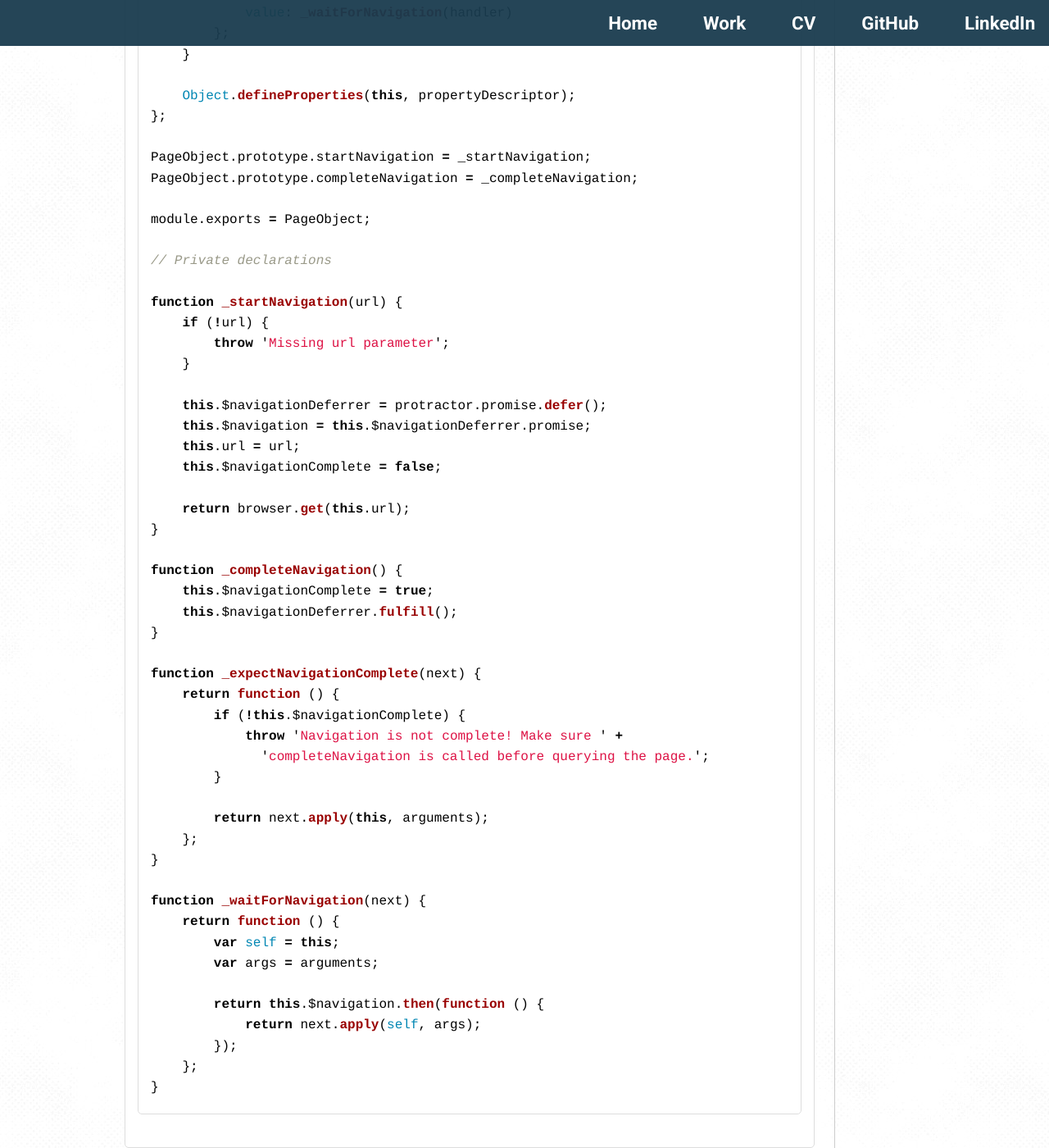
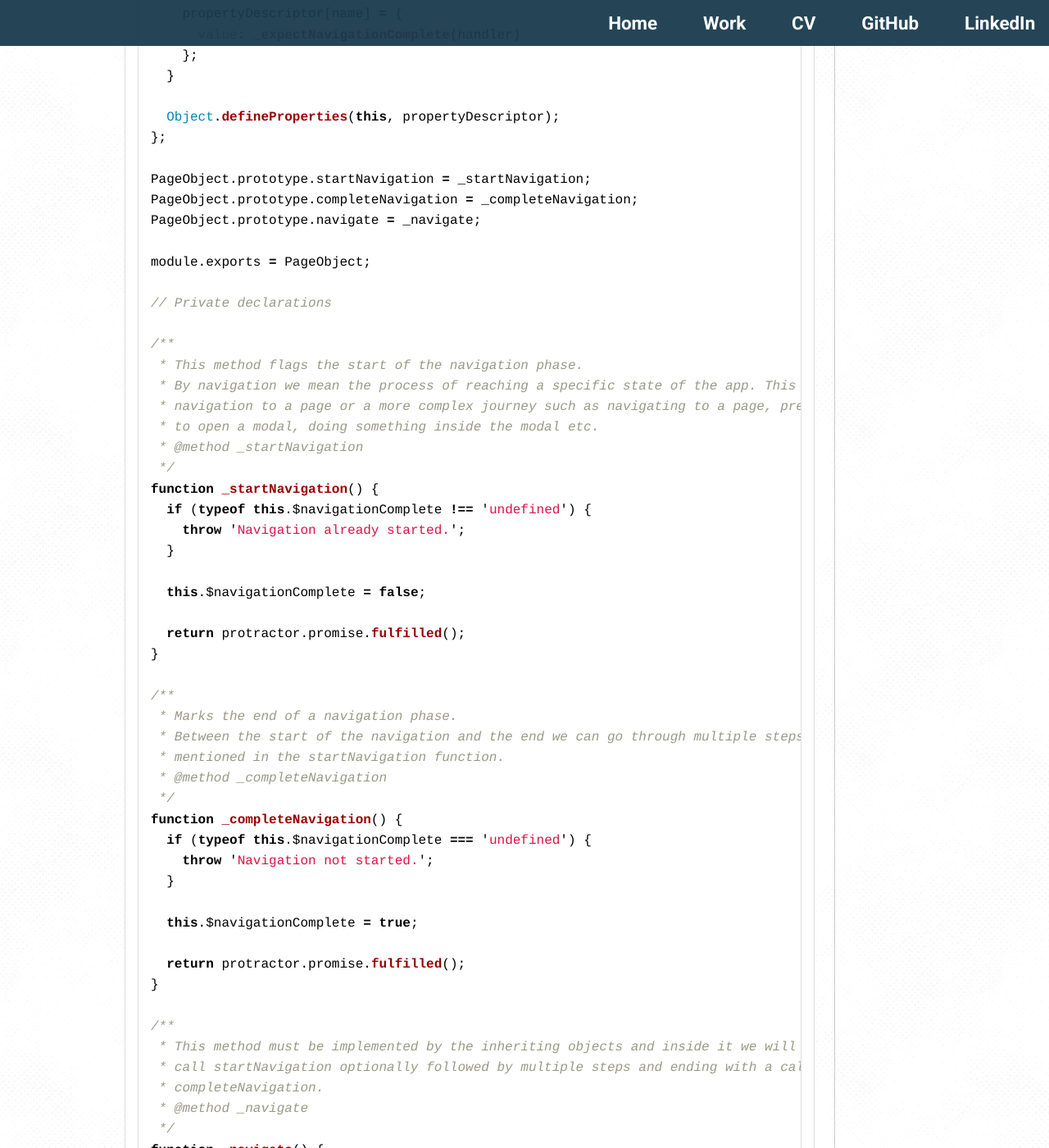
Before and after one commit to efidiles/efidiles.github.io, a Jekyll site: the page built from _posts/blog/2016-03-28-architecture-for-protractor-page-objects.md, in a window 1280 px wide and 1400 px high, scrolled down 4080 px. Shown: the whole window at 82% size. Built offline with Jekyll 4.4.1, drawn with Linux system fonts in a browser that asks for light colours; nearby versions of some CDN libraries; some of the changed text lies outside the part shown.

Commit message:
Made updates for the base page object

````diff
--- a/_posts/blog/2016-03-28-architecture-for-protractor-page-objects.md
+++ b/_posts/blog/2016-03-28-architecture-for-protractor-page-objects.md
@@ -102,9 +104,9 @@ Mainly two things are important:
 
 In the constructor we have two markers: `startNavigation` and `completeNavigation`. This will help to determine when a page has finished its initial navigation.
 We call `startNavigation` followed by any other steps involved to get to a page / modal and then we call `completeNavigation` to mark the end of the navigation.
-The reason for these start / complete markers is to help the `PageObject` to defer all methods on the page object to execute after the navigation completes and to throw explicit error messages if properties on the page object are accessed before the navigation has completed.
+The reason for these start / complete markers is to help the `PageObject` to throw explicit error messages if properties on the page objects are accessed before the navigation process is complete.
 
-The `prototype` is set to a new instance of a `PageObject` to which we pass two objects: one with properties and one with methods that we want accesible in the page object currently built. The reason why they are passed to the `PageObject` is that inside the `PageObject` these methods will be wrapped inside other functions that will perform the deferring / throwing operations if needed.
+The `prototype` is set to a new instance of a `PageObject` to which we pass two objects: one with properties and one with methods that we want accessible in the page object currently built. The reason why they are passed to the `PageObject` is that inside the `PageObject` these methods will be wrapped inside other functions that will perform extra checks to ensure that the page objects are used in the intended manner.
 
 That's all a developer has to do.
 
@@ -117,77 +119,92 @@ methods until the navigation completes or will throw errors if properties are ac
 ```js
 'use strict';
 
-var PageObject = function(properties, methods) {
-    var propertyDescriptor = {};
+var PageObject = function (properties, methods) {
+  var propertyDescriptor = {};
 
-    for (var property in properties) {
-        _addProperty(properties[property], property);
-    }
+  for (var property in properties) {
+    _addProperty(properties[property], property);
+  }
 
-    for (var method in methods) {
-        _addMethod(methods[method], method);
-    }
+  for (var method in methods) {
+    _addMethod(methods[method], method);
+  }
 
-    function _addProperty(getter, name) {
-        propertyDescriptor[name] = {
-            get: _expectNavigationComplete(getter)
-        };
-    }
+  function _addProperty(getter, name) {
+    propertyDescriptor[name] = {
+      get: _expectNavigationComplete(getter)
+    };
+  }
 
-    function _addMethod(handler, name) {
-        propertyDescriptor[name] = {
-            value: _waitForNavigation(handler)
-        };
-    }
+  function _addMethod(handler, name) {
+    propertyDescriptor[name] = {
+      value: _expectNavigationComplete(handler)
+    };
+  }
 
-    Object.defineProperties(this, propertyDescriptor);
+  Object.defineProperties(this, propertyDescriptor);
 };
 
 PageObject.prototype.startNavigation = _startNavigation;
 PageObject.prototype.completeNavigation = _completeNavigation;
+PageObject.prototype.navigate = _navigate;
 
 module.exports = PageObject;
 
 // Private declarations
 
-function _startNavigation(url) {
-    if (!url) {
-        throw 'Missing url parameter';
-    }
+/**
+ * This method flags the start of the navigation phase.
+ * By navigation we mean the process of reaching a specific state of the app. This can be a simple
+ * navigation to a page or a more complex journey such as navigating to a page, pressing something
+ * to open a modal, doing something inside the modal etc.
+ * @method _startNavigation
+ */
+function _startNavigation() {
+  if (typeof this.$navigationComplete !== 'undefined') {
+    throw 'Navigation already started.';
+  }
 
-    this.$navigationDeferrer = protractor.promise.defer();
-    this.$navigation = this.$navigationDeferrer.promise;
-    this.url = url;
-    this.$navigationComplete = false;
+  this.$navigationComplete = false;
 
-    return browser.get(this.url);
+  return protractor.promise.fulfilled();
 }
 
+/**
+ * Marks the end of a navigation phase.
+ * Between the start of the navigation and the end we can go through multiple steps already
+ * mentioned in the startNavigation function.
+ * @method _completeNavigation
+ */
 function _completeNavigation() {
-    this.$navigationComplete = true;
-    this.$navigationDeferrer.fulfill();
+  if (typeof this.$navigationComplete === 'undefined') {
+    throw 'Navigation not started.';
+  }
+
+  this.$navigationComplete = true;
+
+  return protractor.promise.fulfilled();
+}
+
+/**
+ * This method must be implemented by the inheriting objects and inside it we will typically
+ * call startNavigation optionally followed by multiple steps and ending with a call to
+ * completeNavigation.
+ * @method _navigate
+ */
+function _navigate() {
+  throw 'Undefined method. Navigate method needs to be defined by the inheriting objects.';
 }
 
 function _expectNavigationComplete(next) {
-    return function () {
-        if (!this.$navigationComplete) {
-            throw 'Navigation is not complete! Make sure ' +
-              'completeNavigation is called before querying the page.';
-        }
+  return function () {
+    if (!this.$navigationComplete) {
+      throw 'Navigation is not complete! Make sure completeNavigation is called before querying ' +
+        'the page.';
+    }
 
-        return next.apply(this, arguments);
-    };
-}
-
-function _waitForNavigation(next) {
-    return function () {
-        var self = this;
-        var args = arguments;
-
-        return this.$navigation.then(function () {
-            return next.apply(self, args);
-        });
-    };
+    return next.apply(this, arguments);
+  };
 }
 ```
 
@@ -206,7 +223,7 @@ To run the example in your browser:
 `npm start`
 
 then open in browser:
-`http://localhost:8085`
+[http://localhost:8085](http://localhost:8085)
 
 ___
 **This has only been tested on Ubuntu.**
@@ -223,3 +240,10 @@ a.preview {
   min-height: 20px;
 }
 ```
+
+___
+
+## Updates
+
+**30/03/2016** - Refactored the base page object to make it more loosely coupled and flexible to use.
+Details of the changes are in the following PR: <a href="https://github.com/efidiles/protractor-architecture-for-page-objects/pull/1"> https://github.com/efidiles/protractor-architecture-for-page-objects/pull/1</a>
````
Also changed, not shown: other parts of _posts/blog/2016-03-28-architecture-for-protractor-page-objects.md (+3 -1 lines).
